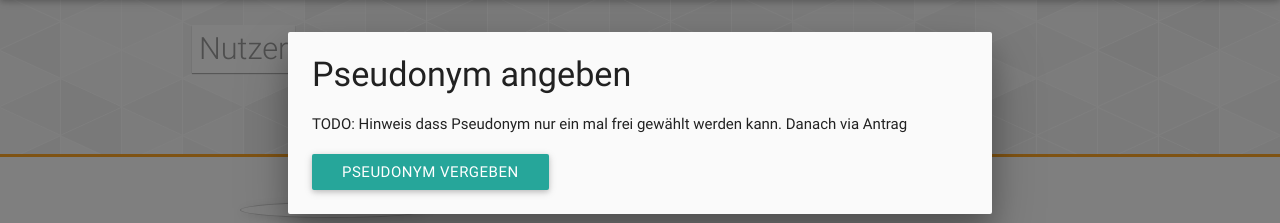
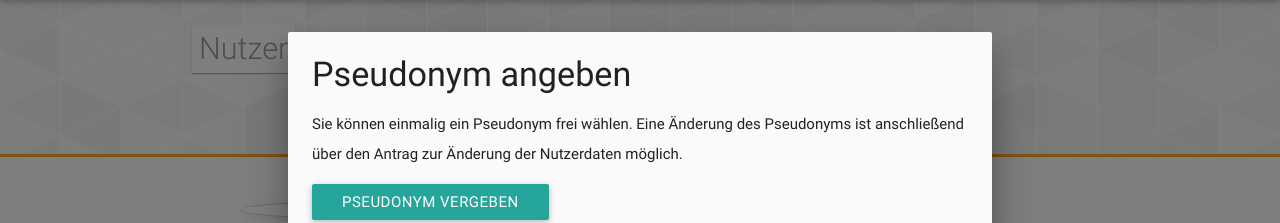
Before and after one commit to DSIW/sdf, a Django app: template app_user/templates/app_user/detail.html in a window 1280 px wide. Shown: the part 64-287 px from the top of the page. Run offline with Django 3.2, Linux system fonts and the light colour scheme; the template is opened without the code that fills it: most values are stand-ins (such as "Sample title", 1, 10 or a date in 2020); some libraries are stand-ins or nearby versions.

Commit message:
add hint to pseudonym form, close #97

```diff
--- a/app_user/templates/app_user/detail.html
+++ b/app_user/templates/app_user/detail.html
@@ -49,7 +49,7 @@
   <div id="modal1" class="modal">
     <div class="modal-content">
       <h4>Pseudonym angeben</h4>
-    <p>TODO: Hinweis dass Pseudonym nur ein mal frei gewählt werden kann. Danach via Antrag</p>
+    <p>Sie können einmalig ein Pseudonym frei wählen. Eine Änderung des Pseudonyms ist anschließend über den Antrag zur Änderung der Nutzerdaten möglich.</p>
        <form action="{% url 'app_user:user-details'  user.id %}" method="post">{% csrf_token %}
           {% for field in form.visible_fields %}
           <div class="input-field {% if field.errors %}has-error{% endif %}">
```
